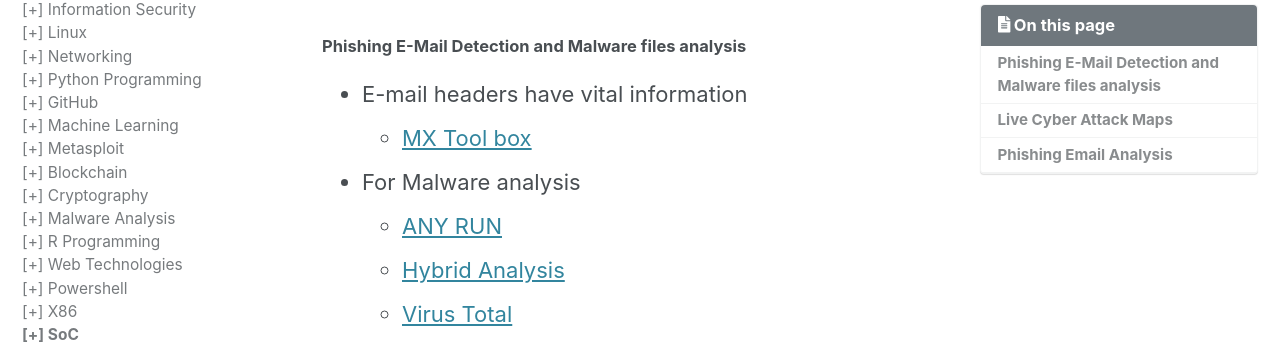
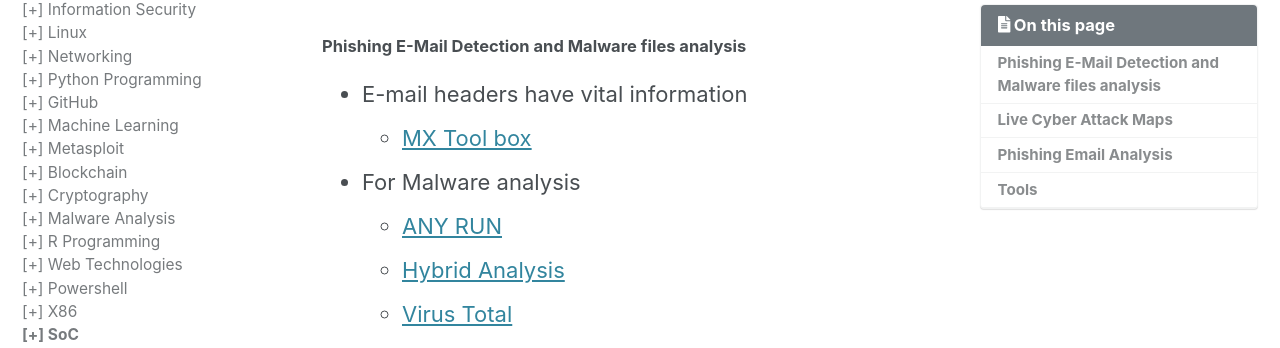
Before and after one commit to mohareti/cyberlab, a Jekyll site: the page built from _docs/15_SoC.md, in a window 1280 px wide and 1400 px high. Shown: the part 159-507 px from the top of the window. Built offline with Jekyll 4.4.1, drawn with Linux system fonts in a browser that asks for light colours; cached includes are drawn as plain includes; nearby versions of some CDN libraries; some of the changed text lies outside the part shown.

Commit message:
Update 15_SoC.md

```diff
--- a/_docs/15_SoC.md
+++ b/_docs/15_SoC.md
@@ -37,3 +37,9 @@ toc: true
   - https://logrhythm.com/blog/phishing-intelligence-engine-pie-open-source-release/
   - https://logrhythm.com/webcasts/phishing-detection-and-response-with-pie/
   - https://github.com/LogRhythm-Labs/PIE/
+
+
+
+
+#### Tools
+- [kansa Incident Response Tool](https://github.com/davehull/Kansa)
```
